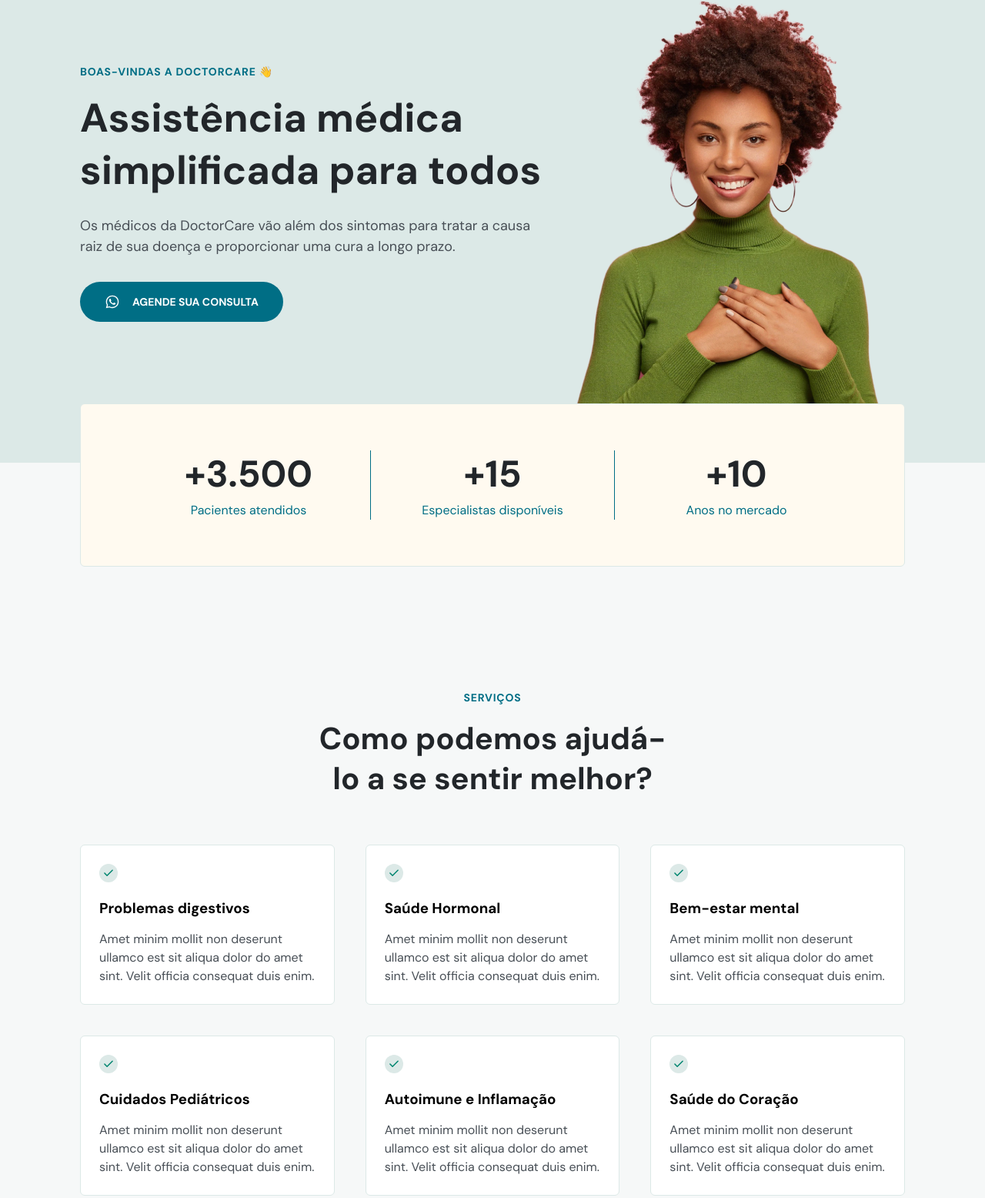
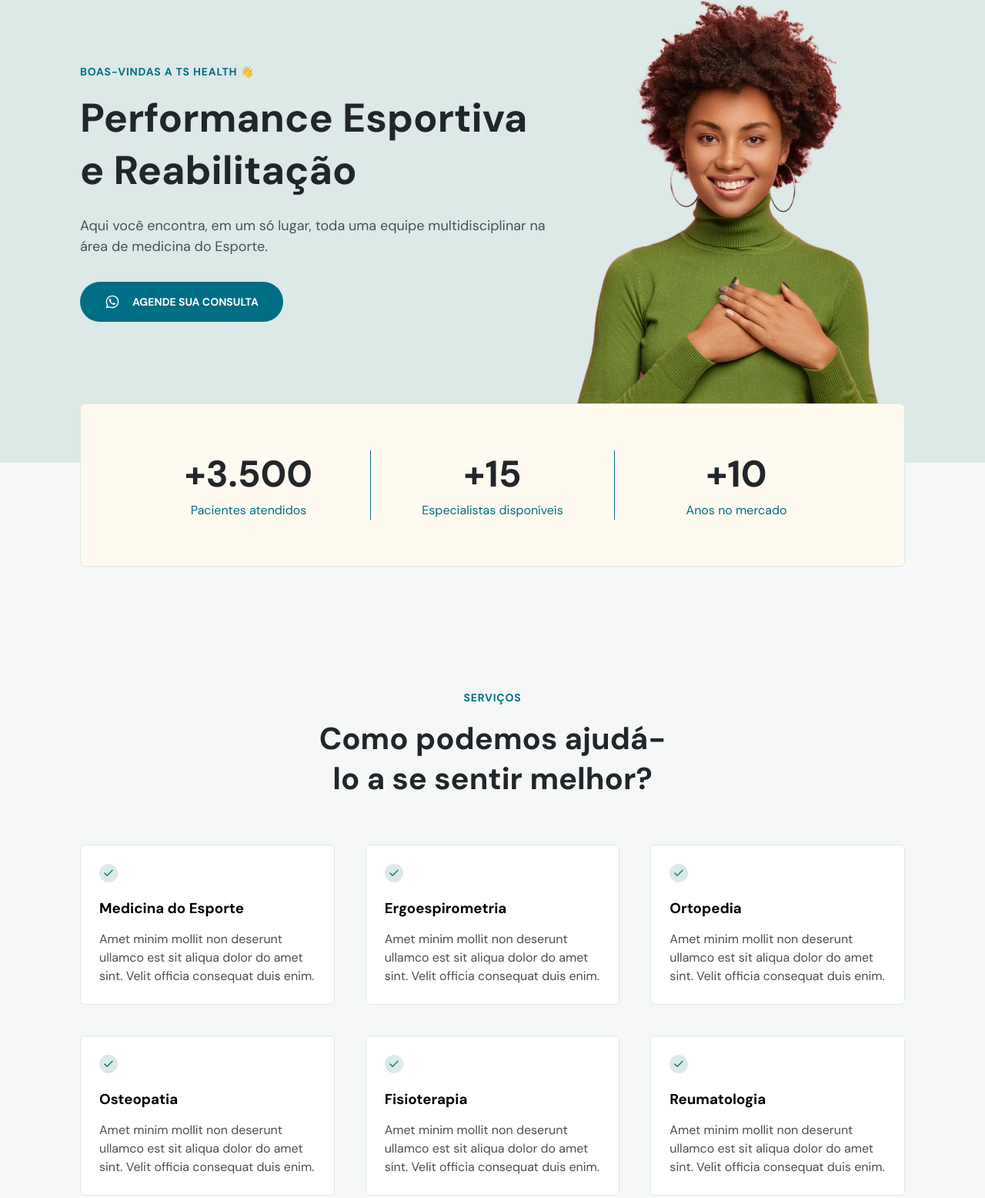
Before and after one commit to Araujobonfim18/Prototipo_Site, a plain HTML site: page index.html in a window 1280 px wide. Shown: the part 95-1651 px from the top of the page at 77% size. Drawn offline with nearby package versions, Linux system fonts and the light colour scheme.

Commit message:
Update index.html

```diff
--- a/index.html
+++ b/index.html
@@ -228,14 +228,14 @@
       <div class="wrapper">
         <div class="col-a">
           <header>
-            <h4>BOAS-VINDAS A DOCTORCARE 👋</h4>
-            <h1>Assistência médica simplificada para todos</h1>
+            <h4>BOAS-VINDAS A TS HEALTH 👋</h4>
+            <h1>Performance Esportiva e Reabilitação</h1>
           </header>
 
           <div class="content">
             <p>
-              Os médicos da DoctorCare vão além dos sintomas para tratar a causa
-              raiz de sua doença e proporcionar uma cura a longo prazo.
+              Aqui você encontra, em um só lugar, toda uma equipe
+              multidisciplinar na área de medicina do Esporte.
             </p>
             <a class="button" href="#contact">
               <svg
@@ -309,7 +309,7 @@
                 />
               </svg>
 
-              <h3>Problemas digestivos</h3>
+              <h3>Medicina do Esporte</h3>
               <p>
                 Amet minim mollit non deserunt ullamco est sit aliqua dolor do
                 amet sint. Velit officia consequat duis enim.
@@ -334,7 +334,7 @@
                 />
               </svg>
 
-              <h3>Saúde Hormonal</h3>
+              <h3>Ergoespirometria</h3>
               <p>
                 Amet minim mollit non deserunt ullamco est sit aliqua dolor do
                 amet sint. Velit officia consequat duis enim.
@@ -359,7 +359,7 @@
                 />
               </svg>
 
-              <h3>Bem-estar mental</h3>
+              <h3>Ortopedia</h3>
               <p>
                 Amet minim mollit non deserunt ullamco est sit aliqua dolor do
                 amet sint. Velit officia consequat duis enim.
@@ -384,7 +384,7 @@
                 />
               </svg>
 
-              <h3>Cuidados Pediátricos</h3>
+              <h3>Osteopatia</h3>
               <p>
                 Amet minim mollit non deserunt ullamco est sit aliqua dolor do
                 amet sint. Velit officia consequat duis enim.
@@ -409,7 +409,7 @@
                 />
               </svg>
 
-              <h3>Autoimune e Inflamação</h3>
+              <h3>Fisioterapia</h3>
               <p>
                 Amet minim mollit non deserunt ullamco est sit aliqua dolor do
                 amet sint. Velit officia consequat duis enim.
@@ -434,7 +434,7 @@
                 />
               </svg>
 
-              <h3>Saúde do Coração</h3>
+              <h3>Reumatologia</h3>
               <p>
                 Amet minim mollit non deserunt ullamco est sit aliqua dolor do
                 amet sint. Velit officia consequat duis enim.
@@ -509,7 +509,7 @@
                   />
                 </svg>
 
-                R. Amauri Souza, 346
+                R. Profº Dias da Rocha, 409 - Loja 6
               </li>
               <li>
                 <svg
@@ -535,7 +535,7 @@
                   />
                 </svg>
 
-                contato@doctorcare.com
+                tshcmarketing@gmail.com
               </li>
             </ul>
 
```
